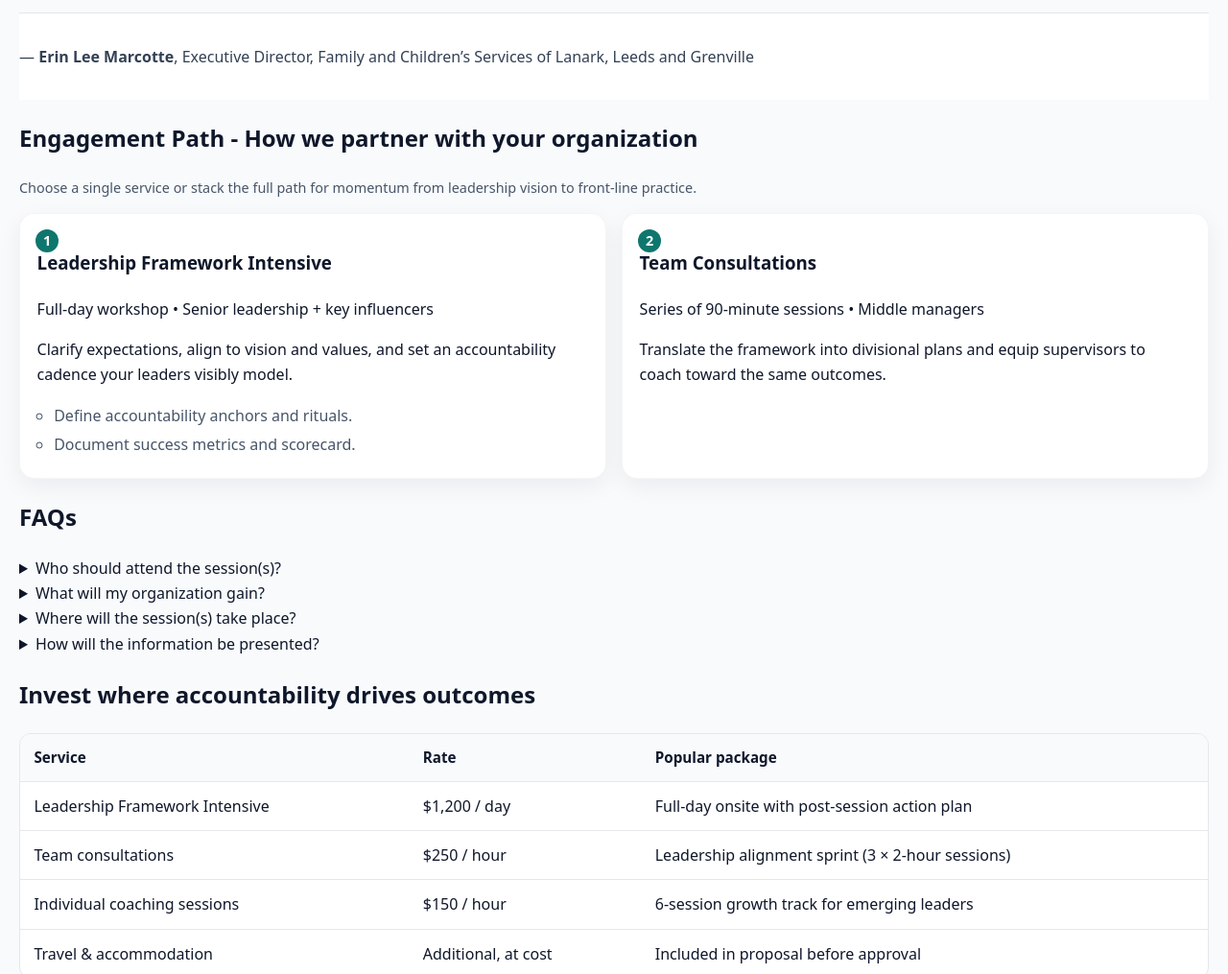
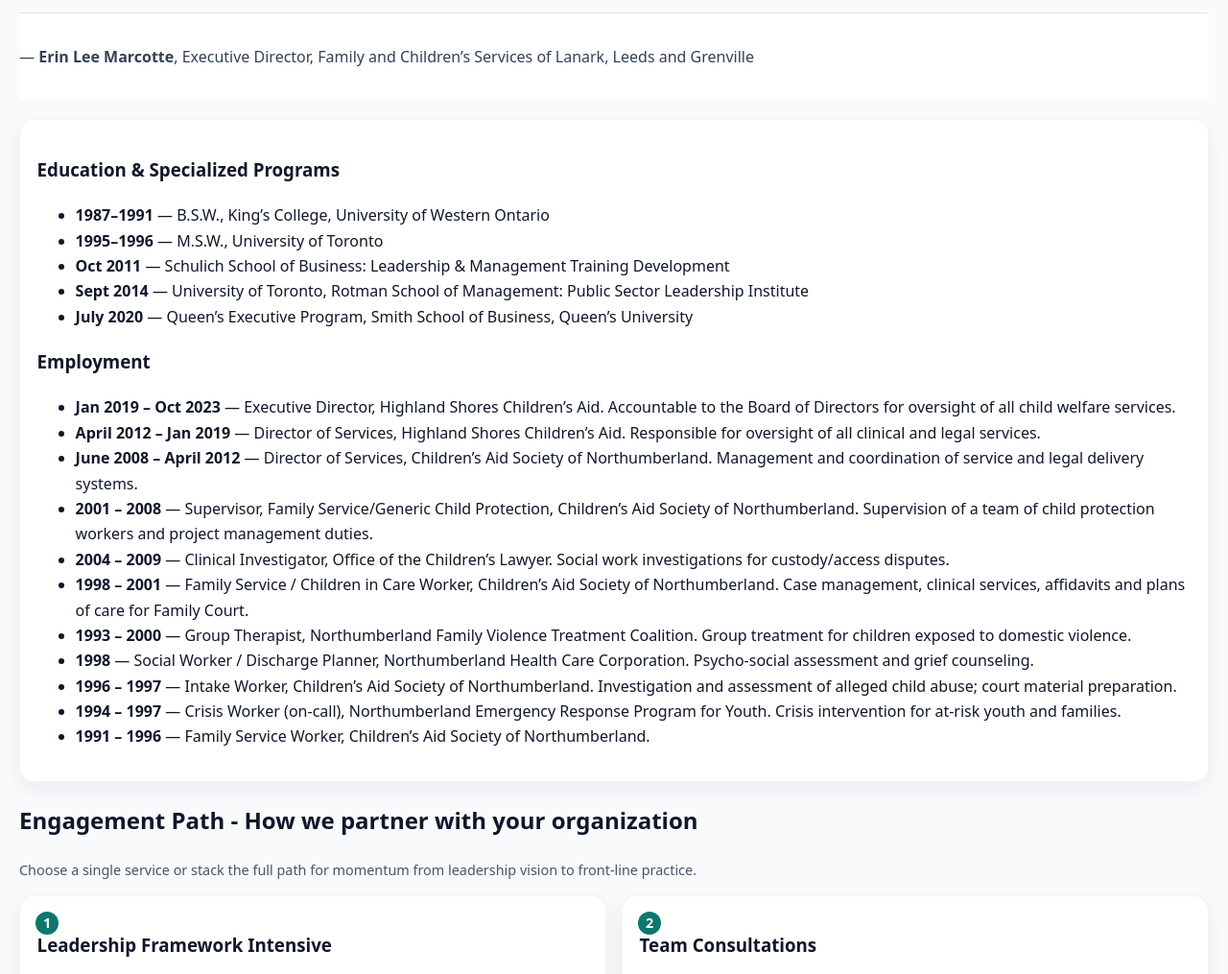
Before and after one commit to Ellis1717/TCAL_Website_POC, a plain HTML site: page index.html in a window 1280 px wide. Shown: the part 4149-5164 px from the top of the page at 96% size. Drawn offline with Linux system fonts and the light colour scheme.

Commit message:
Added CV details

```diff
--- a/index.html
+++ b/index.html
@@ -356,6 +356,33 @@
             </div>
           </div>
         </div>
+        <div style="margin-top:1.25rem">
+          <div class="card">
+            <h3>Education & Specialized Programs</h3>
+            <ul>
+              <li><strong>1987–1991</strong> — B.S.W., King’s College, University of Western Ontario</li>
+              <li><strong>1995–1996</strong> — M.S.W., University of Toronto</li>
+              <li><strong>Oct 2011</strong> — Schulich School of Business: Leadership & Management Training Development</li>
+              <li><strong>Sept 2014</strong> — University of Toronto, Rotman School of Management: Public Sector Leadership Institute</li>
+              <li><strong>July 2020</strong> — Queen’s Executive Program, Smith School of Business, Queen’s University</li>
+            </ul>
+
+            <h3>Employment</h3>
+            <ul>
+              <li><strong>Jan 2019 – Oct 2023</strong> — Executive Director, Highland Shores Children’s Aid. Accountable to the Board of Directors for oversight of all child welfare services.</li>
+              <li><strong>April 2012 – Jan 2019</strong> — Director of Services, Highland Shores Children’s Aid. Responsible for oversight of all clinical and legal services.</li>
+              <li><strong>June 2008 – April 2012</strong> — Director of Services, Children’s Aid Society of Northumberland. Management and coordination of service and legal delivery systems.</li>
+              <li><strong>2001 – 2008</strong> — Supervisor, Family Service/Generic Child Protection, Children’s Aid Society of Northumberland. Supervision of a team of child protection workers and project management duties.</li>
+              <li><strong>2004 – 2009</strong> — Clinical Investigator, Office of the Children’s Lawyer. Social work investigations for custody/access disputes.</li>
+              <li><strong>1998 – 2001</strong> — Family Service / Children in Care Worker, Children’s Aid Society of Northumberland. Case management, clinical services, affidavits and plans of care for Family Court.</li>
+              <li><strong>1993 – 2000</strong> — Group Therapist, Northumberland Family Violence Treatment Coalition. Group treatment for children exposed to domestic violence.</li>
+              <li><strong>1998</strong> — Social Worker / Discharge Planner, Northumberland Health Care Corporation. Psycho-social assessment and grief counseling.</li>
+              <li><strong>1996 – 1997</strong> — Intake Worker, Children’s Aid Society of Northumberland. Investigation and assessment of alleged child abuse; court material preparation.</li>
+              <li><strong>1994 – 1997</strong> — Crisis Worker (on-call), Northumberland Emergency Response Program for Youth. Crisis intervention for at-risk youth and families.</li>
+              <li><strong>1991 – 1996</strong> — Family Service Worker, Children’s Aid Society of Northumberland.</li>
+            </ul>
+          </div>
+        </div>
       </div>
     </section>
 
```
